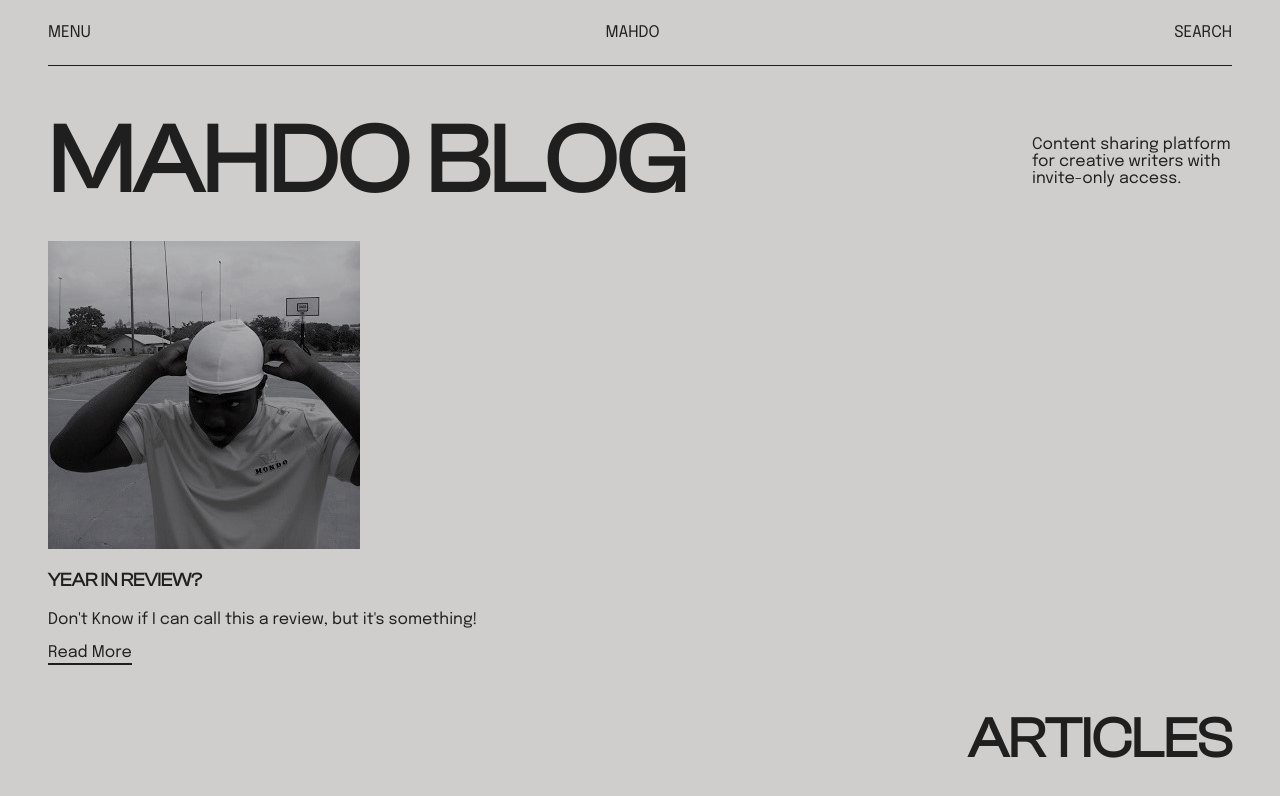
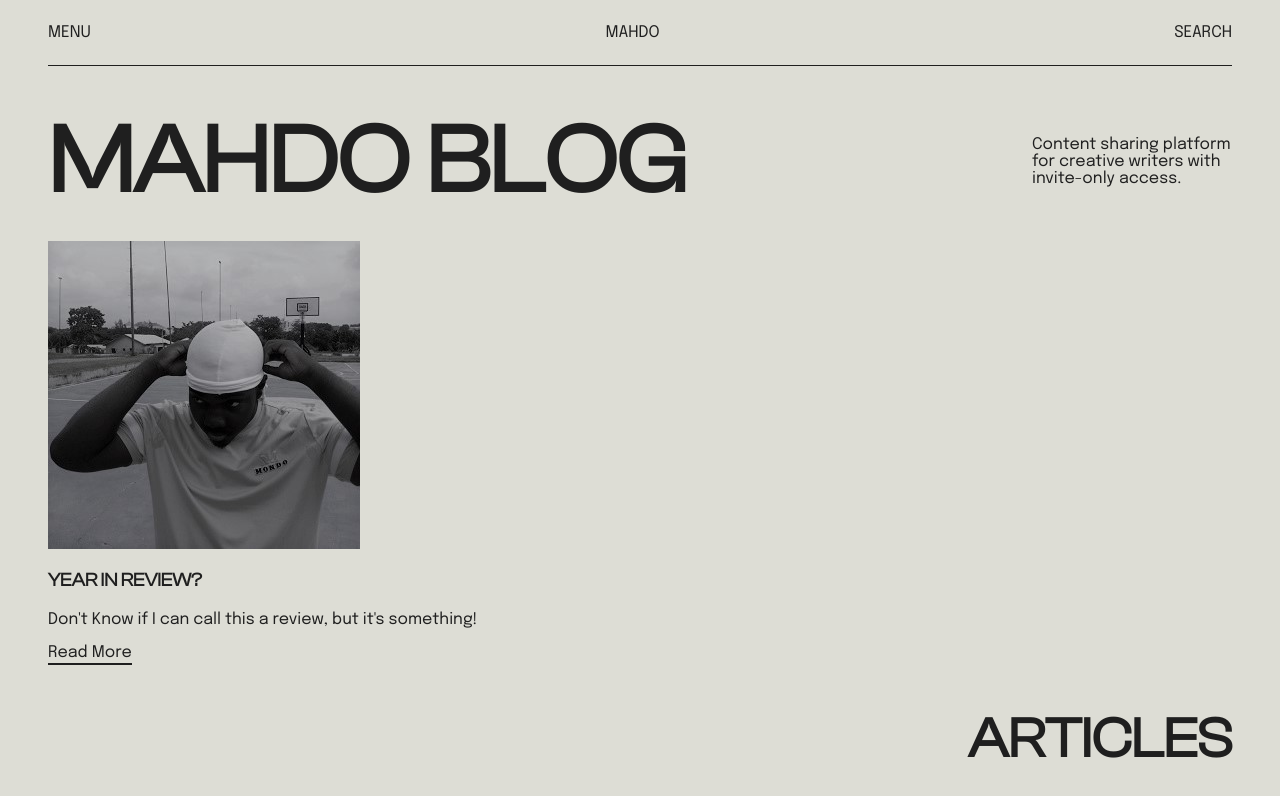
Before and after one commit to CreateNext/mahdo-blog, a Next.js app: page / in a window 1280 px wide. Shown: the top 796 px of the page. Built offline with nearby package versions, Linux system fonts and the light colour scheme.

Commit message:
colorsss

```diff
--- a/styles/core/_variables.scss
+++ b/styles/core/_variables.scss
@@ -1,5 +1,7 @@
 $bgPrimary: #e3e0d3;
 $bgPrimary: #cfcecc;
+$bgPrimary: #deded6;
+$bgPrimary: #ddddd5;
 $textColor: #1f1f1f;
 $borderColor: #1f1f1f;
 $titleFont: Clash Display;
```
